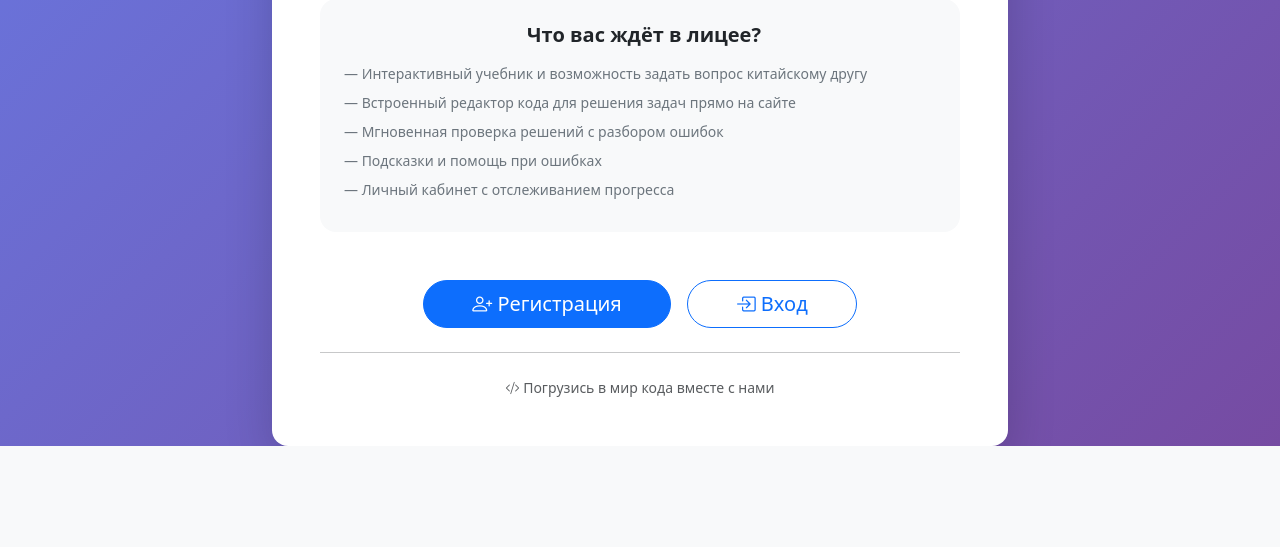
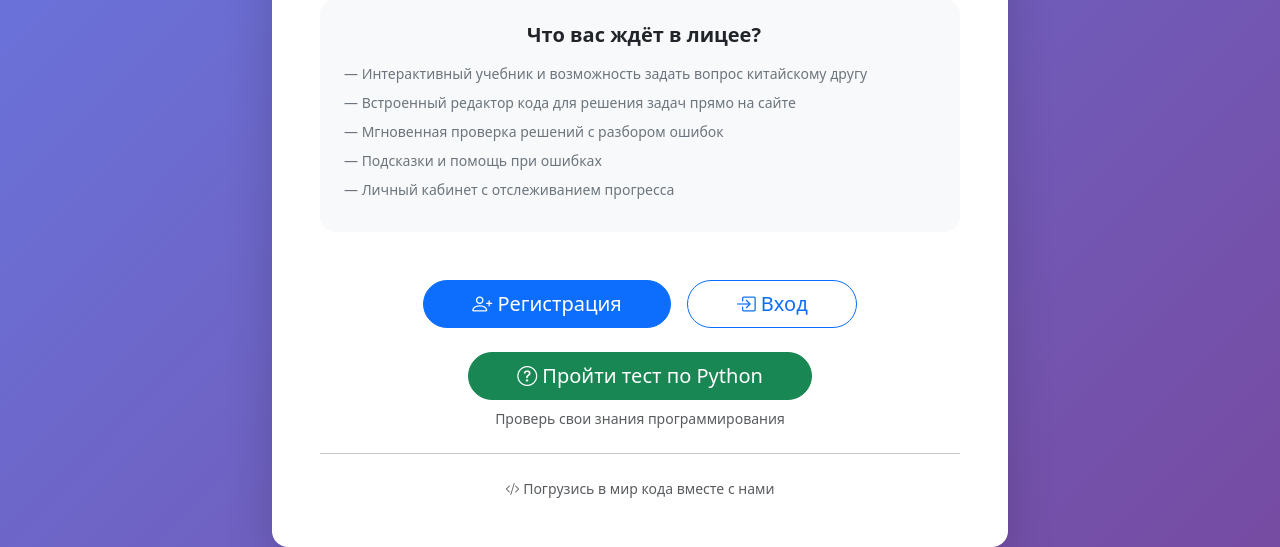
Before and after one commit to leshahit56-pixel/lyceum-of-the-name-of-Vadim-Aganov, a Flask app: page / in a window 1280 px wide. Shown: the part 572-1119 px from the top of the page. Before the commit the page ends 1018 px from the top, so only its background shows below. Run offline with Flask 3, Linux system fonts and the light colour scheme.

Commit message:
создание теста на первой странице

```diff
--- a/main.py
+++ b/main.py
@@ -1,4 +1,4 @@
-from flask import Flask, render_template, session, request, session
+from flask import Flask, render_template, request, session, redirect
 import smtplib
 from email.message import EmailMessage
 import secrets
@@ -13,7 +13,7 @@ def hello_window():
     return render_template('hello_window.html')
 
 
-@app.route('/register', methods = ['GET', 'POST'])
+@app.route('/register', methods=['GET', 'POST'])
 def register():
     if request.method == 'GET':
         session.pop('email_true', None)
@@ -60,6 +60,7 @@ def register():
             else:
                 return render_template('registration.html', info=1)
 
+
 @app.route('/login')
 def login():
     return "<h1>авторизация</h1>"
@@ -80,5 +81,17 @@ def profile():
     return "<h1>profile</h1>"
 
 
+@app.route('/course')
+def course():
+    return redirect('/election_course')
+
+@app.route('/course/python')
+def coursepython():
+    return "<h1>/course/python</h1>"
+
+@app.route('/test')
+def test():
+    return render_template('test.html')
+
 if __name__ == '__main__':
     app.run(port=8080, host='127.0.0.1', debug=True)
--- a/templates/hello_window.html
+++ b/templates/hello_window.html
@@ -61,6 +61,14 @@
                     <a href="/login" class="btn btn-outline-primary btn-lg px-5 rounded-pill">
                         <i class="bi bi-box-arrow-in-right"></i> Вход
                     </a>
+                </div>
+
+                <!-- Новая кнопка теста -->
+                <div class="mb-4">
+                    <a href="/test" class="btn btn-success btn-lg px-5 rounded-pill">
+                        <i class="bi bi-question-circle"></i> Пройти тест по Python
+                    </a>
+                    <p class="small text-muted mt-2">Проверь свои знания программирования</p>
                 </div>
 
                 <!-- Завершающая фраза -->
```
Also changed, not shown: templates/test.html (added).
